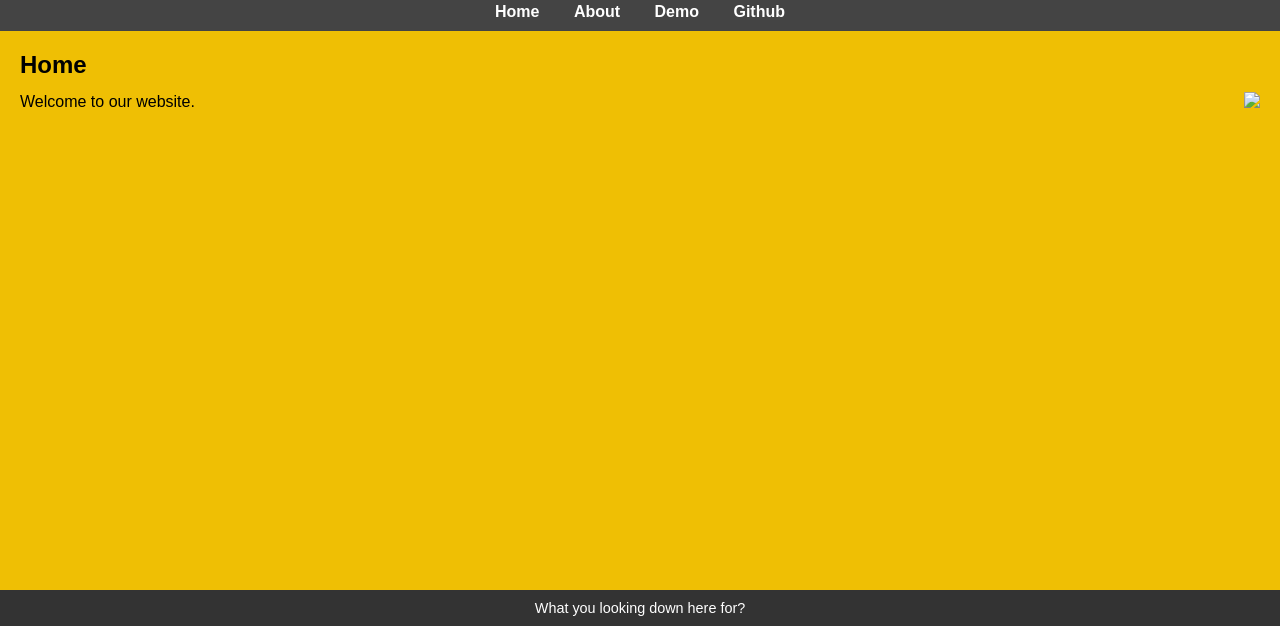
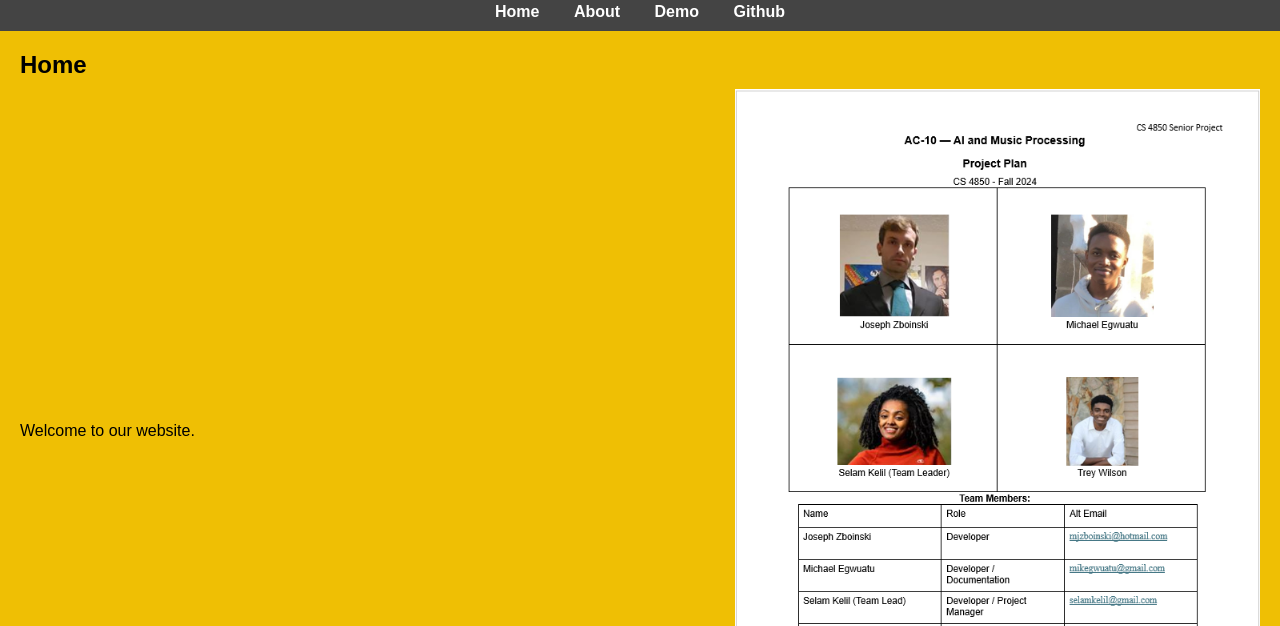
Before and after one commit to Flubber003/ac10.github.io, a plain HTML site: page index.html in a window 1280 px wide. Shown: the part 174-800 px from the top of the page. Drawn offline with Linux system fonts and the light colour scheme.

Commit message:
Update index.html

```diff
--- a/index.html
+++ b/index.html
@@ -25,7 +25,7 @@
                 <p>Welcome to our website.</p>
             </div>
             <div class="right-text">
-                <img src="members.png" width="525"/>
+                <img src="home.png" width="525"/>
             </div>
         </div>
 
```
